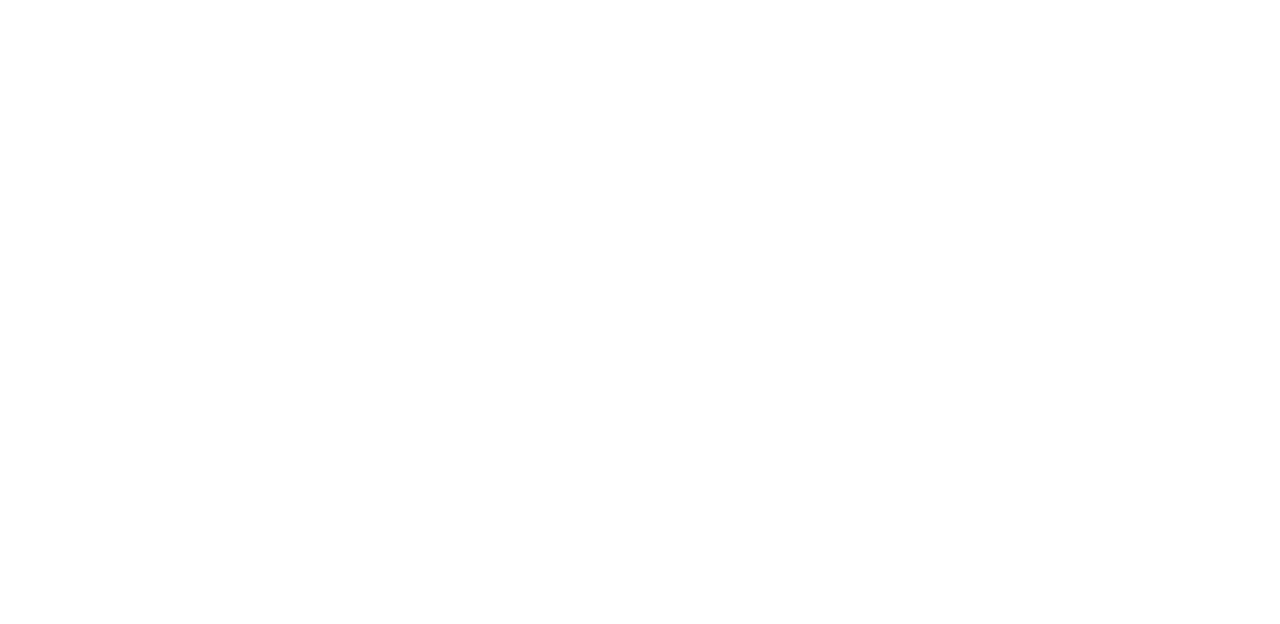
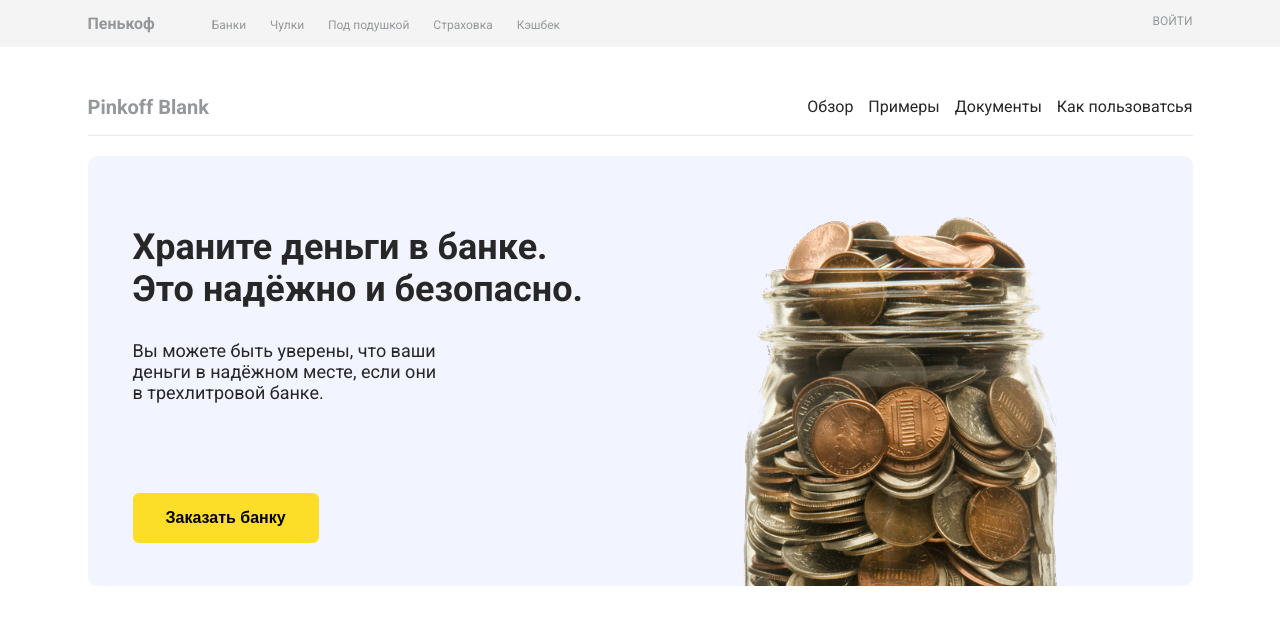
Before and after one commit to GusselnikovaA/Website-WorkShop, a plain HTML site: page index.html in a window 1280 px wide. Drawn offline with Linux system fonts and the light colour scheme.

Commit message:
Day 1
Шапка и 1 блок

```diff
--- a/index.html
+++ b/index.html
@@ -8,13 +8,51 @@
     <title>Храните деньги в трехлитровой банке - Pinkoff</title>
 
     <!--  Styles  -->
+    <link href="https://fonts.googleapis.com/css?family=Roboto:400,700&display=swap" rel="stylesheet">
     <link rel="stylesheet" href="style.css">
 </head>
 <body>
 
-    <header>
-        <span class="logo"></span>
+    <header class="header">
+        <div class="container"> <!-- див для ширины и отцентровки-->
+           <div class="header-wrap"> <!-- див для флексбокса-->
+                <span class="logo">Пенькоф</span>
+                <nav class="nav">
+                    <a href="#" class="nav__link">Банки</a>
+                    <a href="#" class="nav__link">Чулки</a>
+                    <a href="#" class="nav__link">Под подушкой</a>
+                    <a href="#" class="nav__link">Страховка</a>
+                    <a href="#" class="nav__link">Кэшбек</a>
+                </nav>
+                <a href="#" class="login">Войти</a>
+           </div> <!-- /.header-wrap -->
+        </div><!-- /.container -->
     </header>
+
+    <section> <!-- отделили секцию-->
+        <div class="container">
+            <div class="tabs">
+                <h2 class="tabs-logo">Pinkoff Blank</h2>
+                <ul class="tabs-menu">
+                    <li class="tabs-menu__item">Обзор</li>
+                    <li class="tabs-menu__item">Примеры</li>
+                    <li class="tabs-menu__item">Документы</li>
+                    <li class="tabs-menu__item">Как пользоватсья</li>
+
+                </ul>
+            </div> <!-- /.tabs -->
+            <div class="tabs-content">
+                <h2 class="tabs-content__title">
+                    Храните деньги в банке. <br>
+                    Это надёжно и безопасно.
+                </h2>
+                <p class="tabs-content__text">Вы можете быть уверены, что ваши деньги в надёжном месте, если они в&nbsp;трехлитровой банке.</p>
+                <button class="button">Заказать банку</button>
+
+
+            </div> <!-- /.tabs-content -->
+        </div> <!-- /.container -->
+    </section>
 
 </body>
 </html>
--- a/style.css
+++ b/style.css
@@ -0,0 +1,103 @@
+body {
+    margin: 0;
+    font-family: 'Roboto', sans-serif;
+    color: #272727;
+}
+
+.header {
+    background-color: #f4f4f4;
+    padding-top: 14px;
+    padding-bottom: 14px;
+    position: fixed;
+    width: 100%;
+
+}
+
+.header-wrap {
+    display: flex;
+    justify-content: space-between;
+    align-content: center;
+
+}
+
+.container {
+    max-width: 1105px;
+    margin: auto;
+}
+
+.nav {
+    flex-basis: 80%;
+}
+
+.nav__link {
+    color: #95989a;
+    font-size: 12px;
+    text-decoration: none;
+    margin-right: 20px;
+}
+
+.logo {
+    font-size: 16px;
+    font-weight: 700;
+    color: #95989a;
+}
+
+.login {
+    color: #95989a;
+    font-size: 12px;
+    text-decoration: none;
+    text-transform: uppercase;
+}
+
+.tabs-logo {
+    color: #95989a;
+    font-size: 20px;
+}
+
+.tabs {
+    display: flex;
+    align-items: center;
+    justify-content: space-between;
+    border-bottom: 1px solid #eaeaea;
+    margin-bottom: 20px;
+    padding-top: 78px;
+}
+
+.tabs-menu {
+    list-style: none;
+    padding: 0;
+    display: flex;
+}
+
+.tabs-menu__item {
+    margin-left: 15px;
+    position: relative;
+}
+
+.tabs-content {
+    background: #f2f4ff url(Image_1.png) no-repeat bottom right 135px;
+    border-radius: 10px;
+    padding-top: 40px;
+    padding-left: 45px;
+    padding-right: 45px;
+    padding-bottom: 43px;
+}
+
+.tabs-content__title {
+    font-size: 36px;
+}
+
+.tabs-content__text {
+    font-size: 18px;
+    max-width: 320px;
+    margin-bottom: 90px;
+}
+
+.button {
+    border-radius: 6px;
+    background-color: #fcde29;
+    padding: 16px 33px;
+    font-size: 16px;
+    font-weight: 700;
+    border: none;
+}
```
Also changed, not shown: Image_1.png (added).
